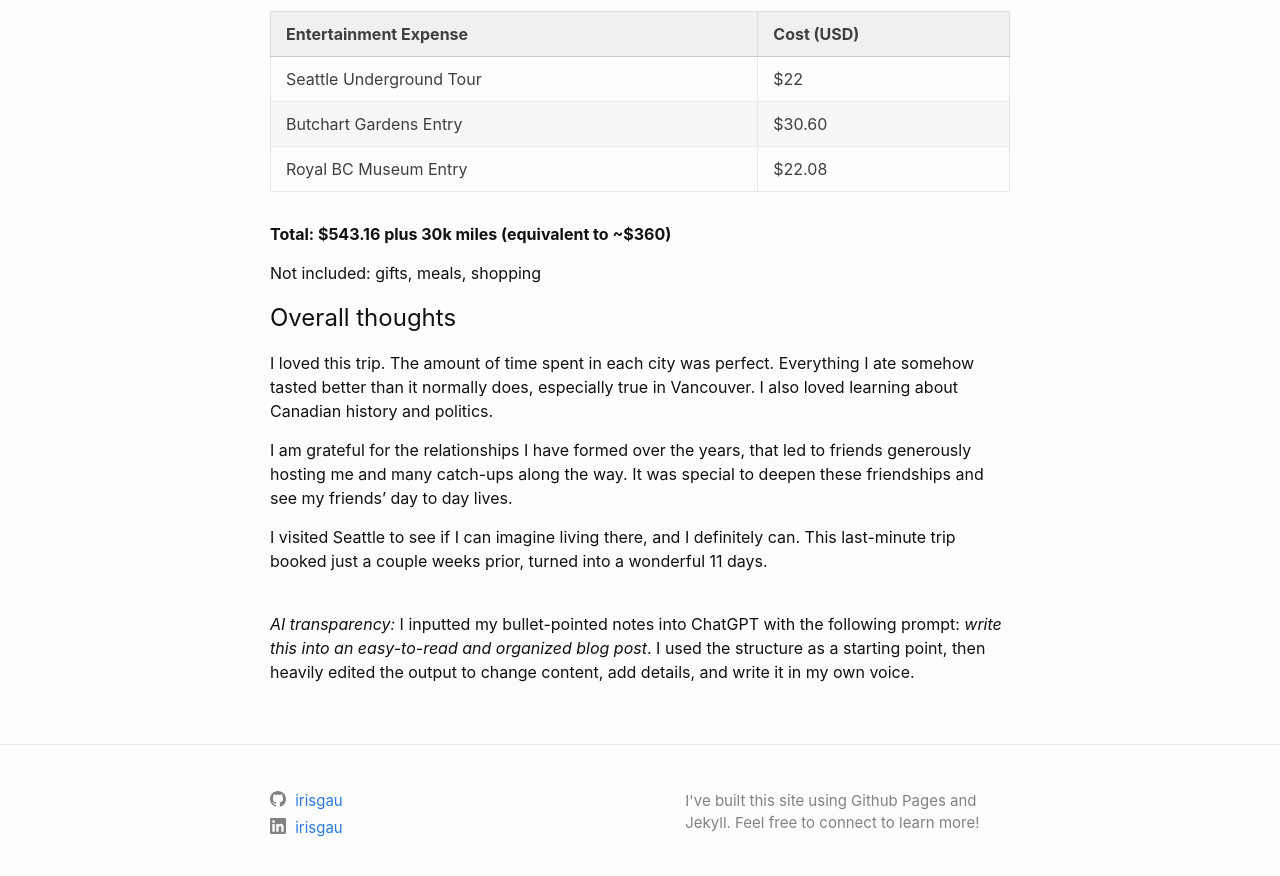
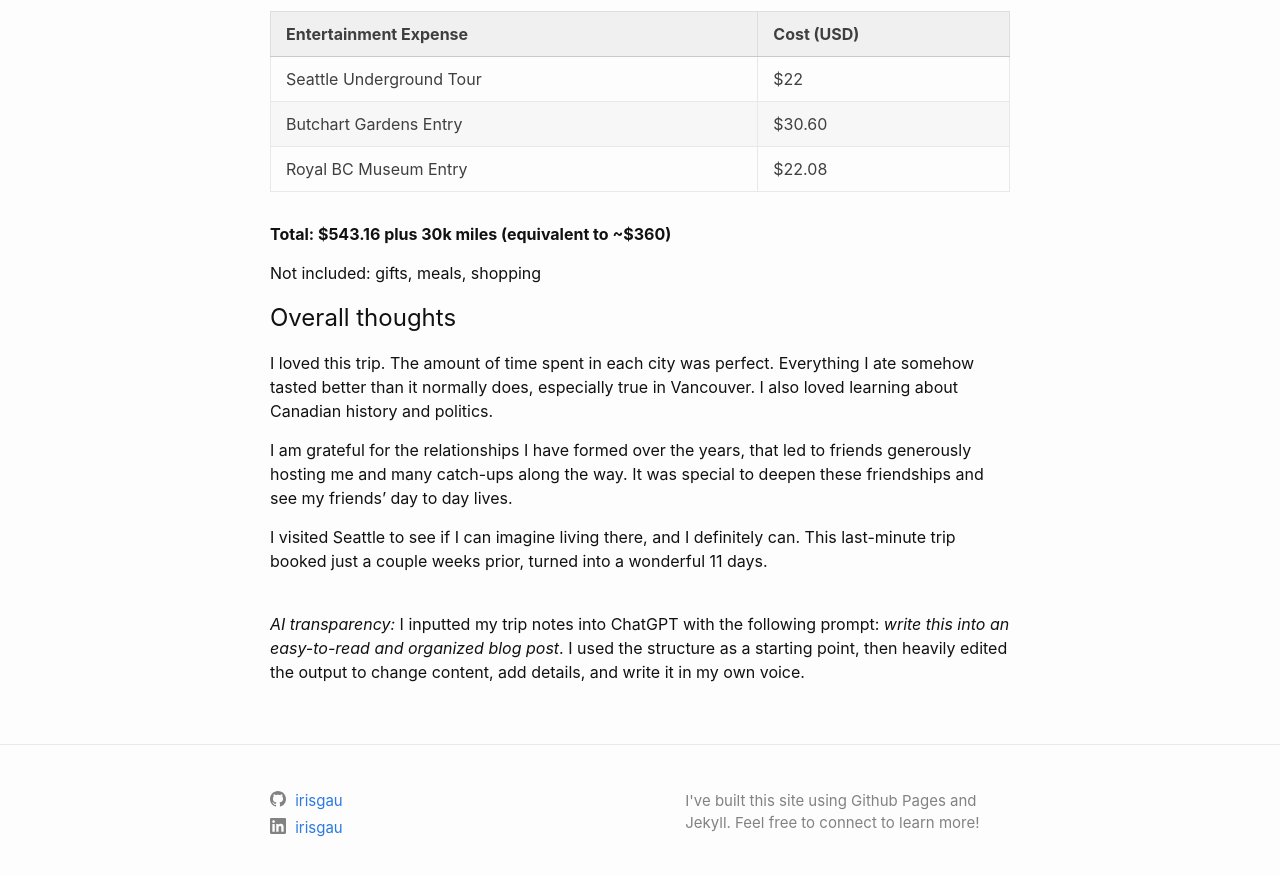
Before and after one commit to irisgau/irisgau.github.io, a Jekyll site: the page built from docs/_posts/2024-09-06-pacific-northwest.markdown, in a window 1280 px wide and 900 px high, scrolled down 5783 px. Shown: the top 876 px of the window. Built offline with Jekyll 4.4.1, drawn with Linux system fonts in a browser that asks for light colours.

Commit message:
ai disclosure

```diff
--- a/docs/_drafts/2024-06-19-taiwan-green-island.markdown
+++ b/docs/_drafts/2024-06-19-taiwan-green-island.markdown
@@ -105,4 +105,4 @@ Green Island (綠島, pinyin: Lǜ dǎo), also known as Ludao or Lyudao, is a hid
 This was such an amazing trip, and the perfect way to close out my time living abroad in Taiwan. We almost didn't want to leave.
 
 <br>
-*AI transparency:* I inputted my bullet-pointed notes into ChatGPT with the following prompt: *write this into an easy-to-read and organized blog post*. I used the structure as a starting point, then heavily edited the output to change content, add details, and write it in my own voice.
+*AI transparency:* I inputted my trip notes into ChatGPT with the following prompt: *write this into an easy-to-read and organized blog post*. I used the structure as a starting point, then heavily edited the output to change content, add details, and write it in my own voice.
--- a/docs/_posts/2024-09-06-pacific-northwest.markdown
+++ b/docs/_posts/2024-09-06-pacific-northwest.markdown
@@ -173,4 +173,4 @@ I am grateful for the relationships I have formed over the years, that led to fr
 I visited Seattle to see if I can imagine living there, and I definitely can. This last-minute trip booked just a couple weeks prior, turned into a wonderful 11 days.
 
 <br>
-*AI transparency:* I inputted my bullet-pointed notes into ChatGPT with the following prompt: *write this into an easy-to-read and organized blog post*. I used the structure as a starting point, then heavily edited the output to change content, add details, and write it in my own voice.
+*AI transparency:* I inputted my trip notes into ChatGPT with the following prompt: *write this into an easy-to-read and organized blog post*. I used the structure as a starting point, then heavily edited the output to change content, add details, and write it in my own voice.
```
